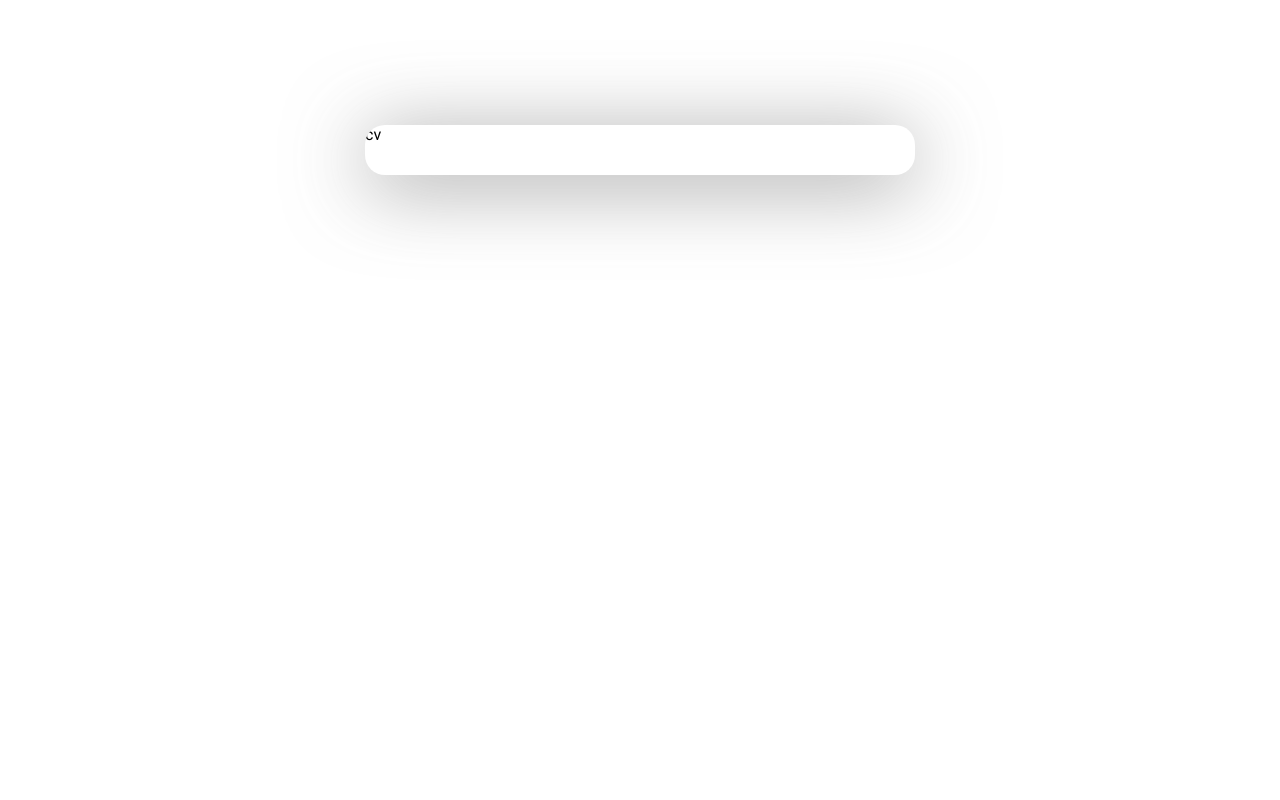
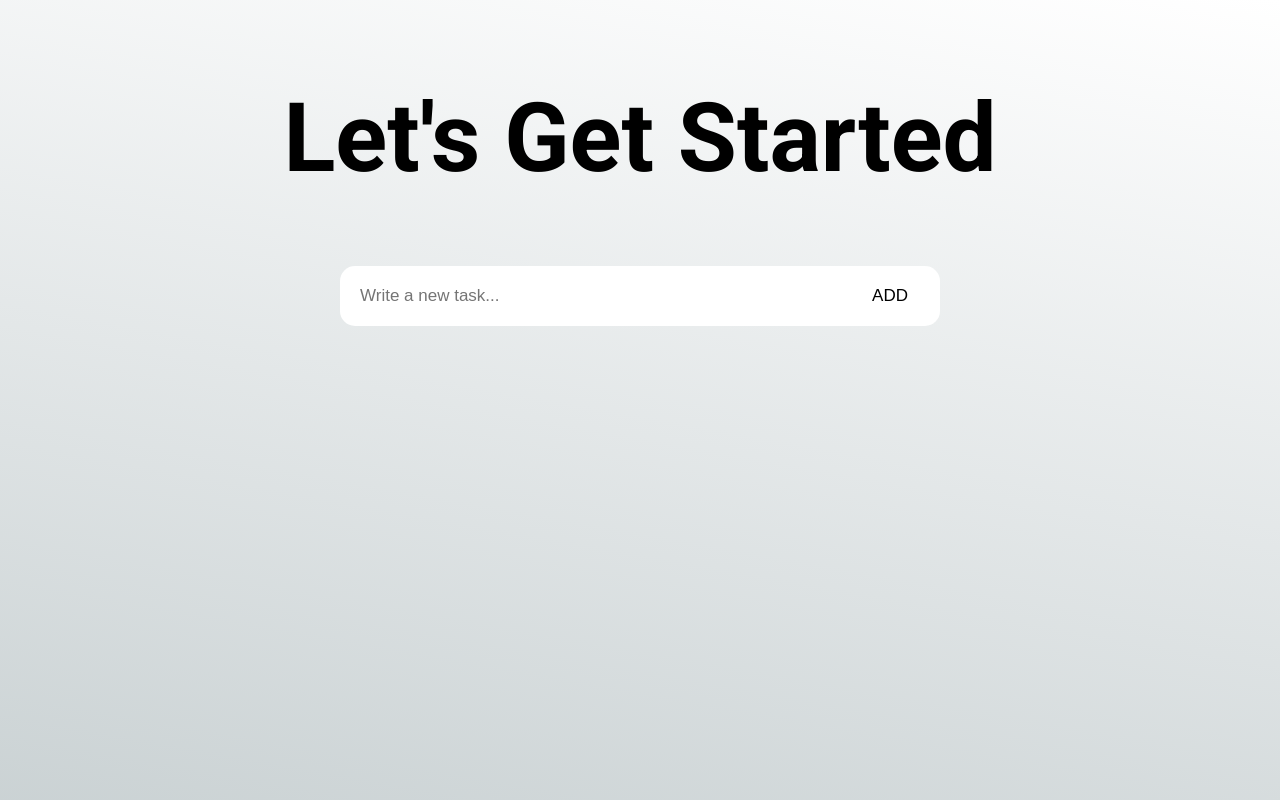
Before and after one commit to kuurdiii/todoapp, a website built with webpack: page src/template.html in a window 1280 px wide. Built offline with nearby package versions, Linux system fonts and the light colour scheme.

Commit message:
added base, form & tasks css. Added html content to reflect css changes

```diff
--- a/src/scss/_base.scss
+++ b/src/scss/_base.scss
@@ -1,5 +1,4 @@
 @import url('https://fonts.googleapis.com/css2?family=Roboto:wght@300;400;700&display=swap');
-
 
 // colors
 
@@ -9,46 +8,20 @@ $color-red: #df6b6b;
 $color-blue: #6bbedf;
 
 * {
-    margin: 0;
-    padding: 0;
-    box-sizing: border-box;
+  margin: 0;
+  padding: 0;
+  box-sizing: border-box;
 }
 
 html {
-
-    overflow-x: hidden;
-
-    font-size: 62.5%; // 1 rem = 10 px (browser default is 16)
-
-    @media (max-width: 1200px) {
-        font-size: 62.5%; // 1 rem = 10 px (browser default is 16)
-    }
-
-    @media (max-width: 1000px) {
-        font-size: 56.75%; // 1 rem = 9 px (browser default is 16)
-    }
-
-    @media (max-width: 800px) {
-        font-size: 50%; // 1 rem = 8 px (browser default is 16)
-    }
-
-    @media (max-width: 700px) {
-        font-size: 43.75%; // 1 rem = 8 px (browser default is 16)
-    }
-
-    @media (max-width: 400px) {
-        // font-size: 40%; // 1 rem = 7 px (browser default is 16)
-    }
+  background-image: linear-gradient(10deg, #10333b38, #ffffff);
 }
 
 body {
-    min-height: 100vh;
-    font-family: roboto;
-    display:flex;
-    align-items: center;
-    justify-content: center;
-
-    font-size: 1.6rem;
-    color: $color-blue;
-    word-wrap: break-word;
+  align-items: center;
+  display: flex;
+  flex-direction: column;
+  font-family: roboto;
+  min-height: 100vh;
+  padding-top: 3%;
 }
--- a/src/scss/_form.scss
+++ b/src/scss/_form.scss
@@ -1,44 +1,64 @@
-
-
-.main-form {
-
-    position: relative;
-    height: 5rem;
-    width: 55rem;
-    bottom: 250px;
-
-    overflow: hidden;
-
-    border-radius: 20px;
-
-    box-shadow: 0 1rem 8rem rgba(94, 94, 94, 0.6);
-
-    background-color: $color-white;
-
+#form {
+  margin: 0 1rem;
+  min-height: 10vh;
+  width: 100%;
 }
 
-.main-form .input-box {
+form {
+  display: flex;
+  font-size: 1.7rem;
+  justify-content: center;
+  margin: 15px 0;
+  padding: 0.8rem;
+  width: 100%;
+}
 
-    flex: 1;
+form input {
+  padding: 20px;
+  font-size: 17px;
+  border: none;
+  outline: none;
+  /* border-radius: 15; */
+  border-top-left-radius: 15px;
+  border-bottom-left-radius: 15px;
+  max-width: 500px;
+  transition: background-color 200ms ease-in-out;
+  width: 100%;
+  background-color: rgb(255, 255, 255);
+}
 
-    border: relative;
-    border-color: $color-black;
-    display: flex;
-    flex-direction: row;
-    overflow-wrap: break-word;
+form button {
+  padding: 20px;
+  font-size: 17px;
+  border-top-right-radius: 15px;
+  border-bottom-right-radius: 15px;
+  min-width: 100px;
+}
 
+button {
+  border: none;
+  outline: none;
+  background-color: rgb(255, 255, 255);
+}
 
+button:hover {
+  cursor: pointer;
+  background-color: #10333b38
 }
-.main-form .input {
-    width: 100%;
-    border: none;
 
-    background-color: transparent;
+@media only screen and (max-width: 400px) {
+    form {
+        align-items: center;
+        flex-direction: column;
+    }
 
-    color: $color-black;
-    font-size: 1.6rem;
-    font-family: roboto;
+    form input {
+        border-radius: 17px;
+    }
 
-    resize: none;
-
+    form button {
+        border-radius: 15px;
+        margin-top: 15px;
+        width: 50%;
+    }
 }
--- /dev/null
+++ b/src/scss/_header.scss
@@ -0,0 +1,26 @@
+#header {
+    margin: 0 1rem;
+    min-height: 10vh;
+    width: 100%;
+}
+#header {
+    align-items: center;
+    display: flex;
+    flex-direction: column;
+    justify-content: space-around;
+    font-size: 3rem;
+    min-height: 25vh;
+    width: 100%;
+}
+
+@media only screen and (max-width: 800px) {
+    #header {
+        font-size: 2rem;
+    }
+}
+
+@media only screen and (max-width: 400px) {
+    #header {
+        font-size: 1.5rem;
+    }
+}
--- /dev/null
+++ b/src/scss/_tasks.scss
@@ -0,0 +1,36 @@
+#myUnOrdList {
+  display: flex;
+  justify-content: center;
+  align-items: center;
+  max-width: 1200px;
+}
+
+.todo {
+  margin: 5rem;
+  background: rgb(245, 214, 214);
+  /* color: black; */
+  font-size: 19px;
+  display: flex;
+  justify-content: space-between;
+  align-items: center;
+  padding: 0.35em 0.5em;
+  border-radius: 16px;
+  transition: background-color 200ms ease-in-out;
+}
+
+.todo-list {
+  min-width: 25%;
+  list-style: none;
+}
+
+.todo li {
+  padding: 7px;
+  /* word-wrap: break-word; */
+  /* flex-wrap: wrap; */
+  font-size: 20px;
+  flex: 1; /* To push the trash and the check button to the right */
+  border-radius: 30px;
+
+  /* wraps the links */
+  overflow-wrap: anywhere;
+}
--- a/src/scss/main.scss
+++ b/src/scss/main.scss
@@ -1,2 +1,4 @@
 @import "base";
 @import "form";
+@import "header";
+@import "tasks";
--- a/src/template.html
+++ b/src/template.html
@@ -6,20 +6,23 @@
     <title>ToDo App</title>
   </head>
 
+  <body>
+    <div id="header">
+      <h1>Let's Get Started</h1>
+    </div>
 
-  <body>
+    <div id="form">
+      <form>
+        <input class="todo-input" type="text" placeholder="Write a new task..."
+        />
 
+        <button class="todo-btn" type="submit">ADD</button>
+      </form>
+    </div>
+    <div id="myUnOrdList">
+      <ul class="todo-list">
 
-    <form class= "main-form">
-      <div class="input-box">
-        <div class="input">
-        cv
-      </div>
-      </div>
-      </form>
-
-
+	  </ul>
+    </div>
   </body>
-
-
 </html>
```
Also changed, not shown: dist/index.html, src/index.js (line endings or trailing spaces), src/scss/_components.scss (deleted), 2 other files.
